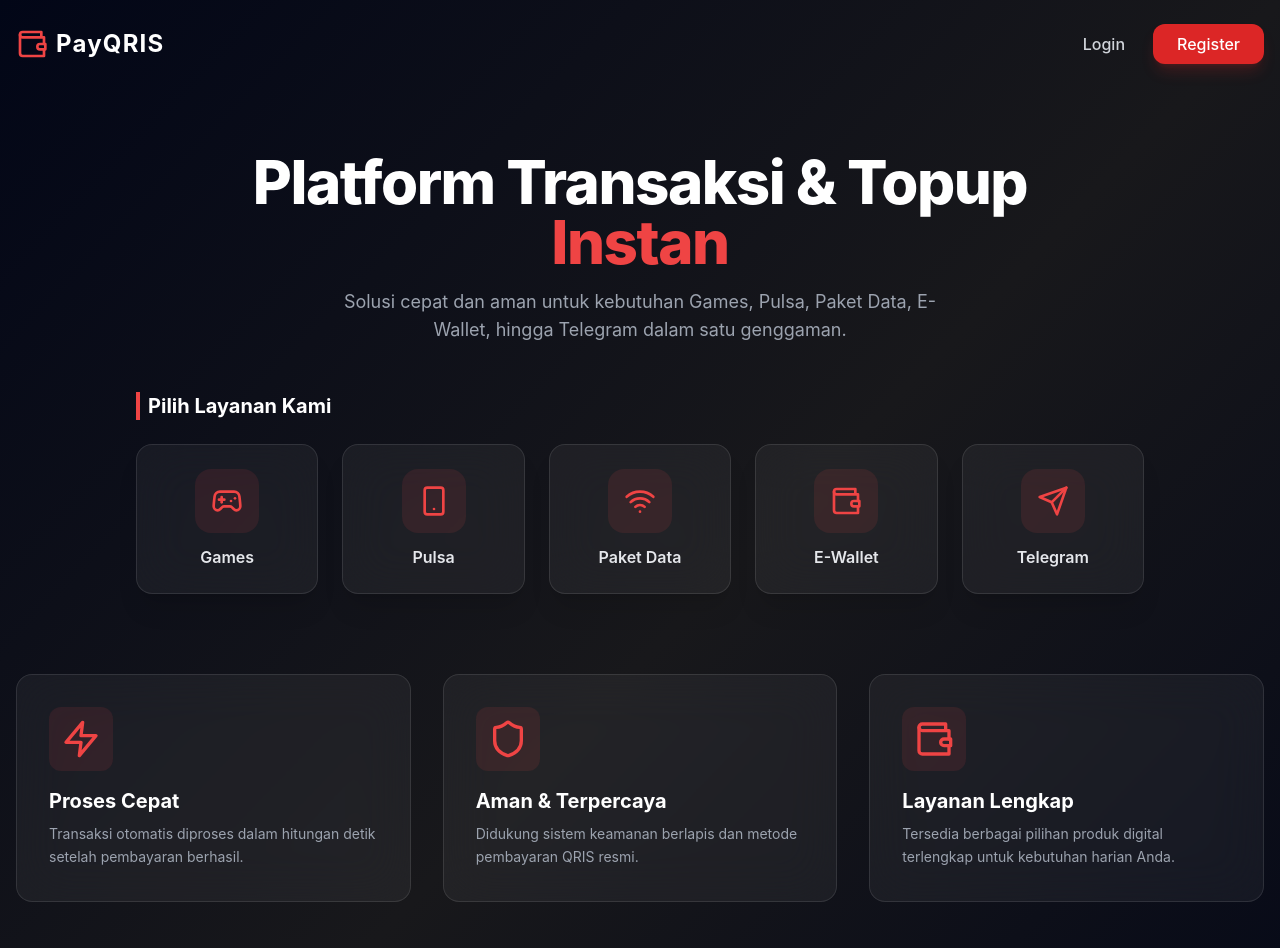
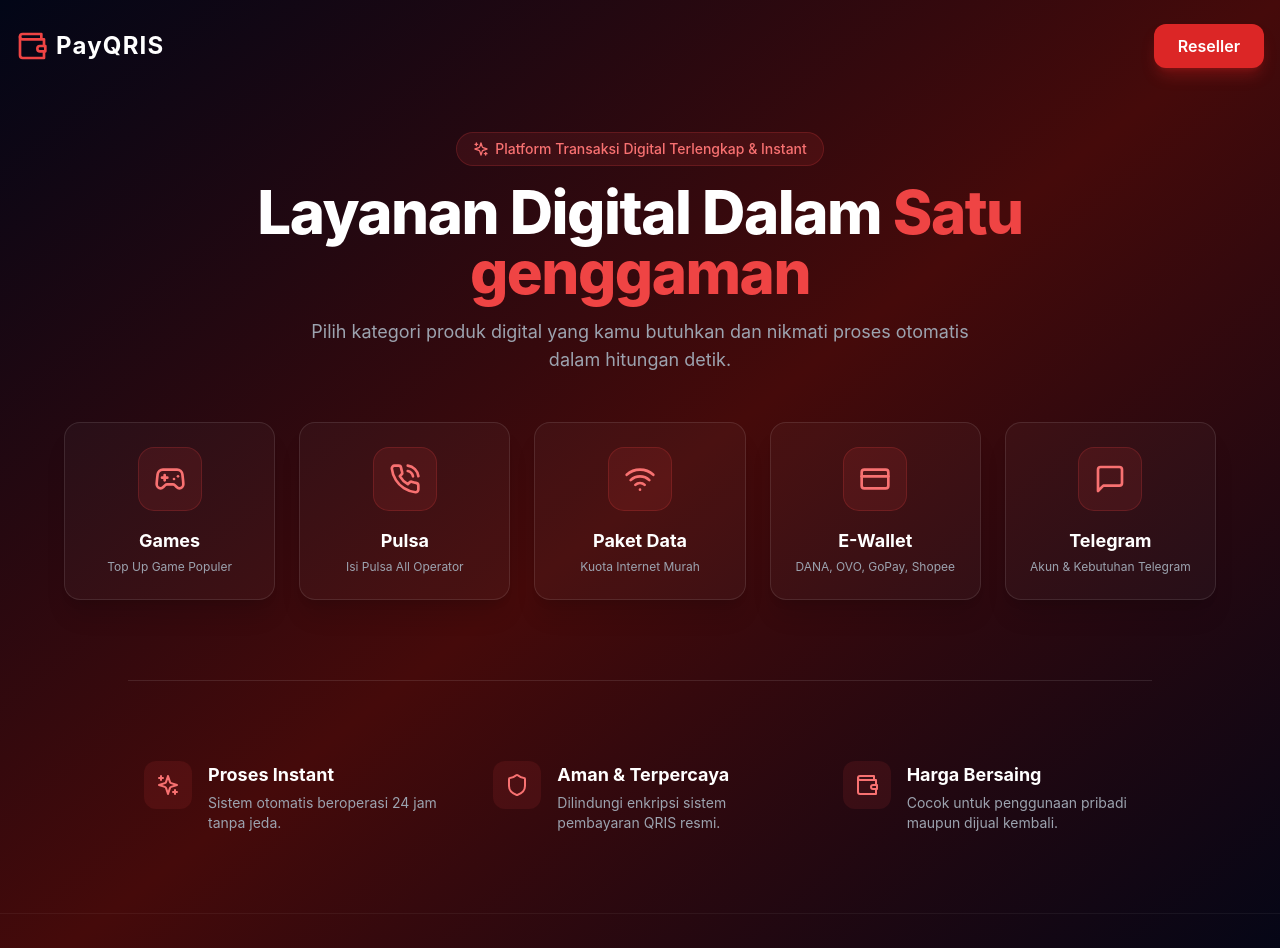
Before and after one commit to ofcdigisphere-labs/tnsmiley, a React (Vite) app in the folder frontend/: page / in a window 1280 px wide. Shown: the top 948 px of the page. Built offline with nearby package versions, Linux system fonts and the light colour scheme; no server answers.

Commit message:
LandingPage.jsx

```diff
--- a/frontend/src/pages/LandingPage.jsx
+++ b/frontend/src/pages/LandingPage.jsx
@@ -1,152 +1,110 @@
 import { useNavigate } from 'react-router-dom';
-import { Wallet, Zap, Shield, LayoutDashboard, Gamepad2, Smartphone, Wifi, Send } from 'lucide-react';
-import { useEffect, useState } from 'react';
+import { Wallet, Shield, Sparkles, Gamepad2, PhoneCall, Wifi, CreditCard, MessageSquare } from 'lucide-react';
 
 const LandingPage = () => {
   const navigate = useNavigate();
-  const [isLoggedIn, setIsLoggedIn] = useState(false);
 
-  useEffect(() => {
-    // Check if user is logged in
-    const userData = localStorage.getItem('user');
-    setIsLoggedIn(!!userData);
-  }, []);
-
-  // Daftar menu produk ala platform top-up modern
-  const productMenus = [
-    { title: 'Games', icon: <Gamepad2 className="w-8 h-8 text-red-500" />, path: '/games' },
-    { title: 'Pulsa', icon: <Smartphone className="w-8 h-8 text-red-500" />, path: '/pulsa' },
-    { title: 'Paket Data', icon: <Wifi className="w-8 h-8 text-red-500" />, path: '/paket-data' },
-    { title: 'E-Wallet', icon: <Wallet className="w-8 h-8 text-red-500" />, path: '/topup' },
-    { title: 'Telegram', icon: <Send className="w-8 h-8 text-red-500" />, path: '/telegram' },
+  const categories = [
+    { title: 'Games', icon: <Gamepad2 className="w-8 h-8 text-red-400" />, path: '/games', desc: 'Top Up Game Populer' },
+    { title: 'Pulsa', icon: <PhoneCall className="w-8 h-8 text-red-400" />, path: '/pulsa', desc: 'Isi Pulsa All Operator' },
+    { title: 'Paket Data', icon: <Wifi className="w-8 h-8 text-red-400" />, path: '/data', desc: 'Kuota Internet Murah' },
+    { title: 'E-Wallet', icon: <CreditCard className="w-8 h-8 text-red-400" />, path: '/topup', desc: 'DANA, OVO, GoPay, Shopee' },
+    { title: 'Telegram', icon: <MessageSquare className="w-8 h-8 text-red-400" />, path: '/telegram', desc: 'Akun & Kebutuhan Telegram' },
   ];
 
   return (
-    <div className="min-h-screen bg-gradient-to-br from-slate-950 via-zinc-900 to-slate-950 text-white">
+    <div className="min-h-screen bg-gradient-to-br from-slate-950 via-red-950 to-slate-950 text-white">
       {/* Header */}
       <nav className="container mx-auto px-4 py-6">
         <div className="flex items-center justify-between">
           <div className="flex items-center gap-2 cursor-pointer" onClick={() => navigate('/')}>
             <Wallet className="w-8 h-8 text-red-500" />
-            <h1 className="text-2xl font-bold tracking-wider text-white">PayQRIS</h1>
+            <h1 className="text-2xl font-bold tracking-wider">PayQRIS</h1>
           </div>
-          <div className="flex items-center gap-3">
-            {isLoggedIn ? (
-              <button
-                onClick={() => navigate('/dashboard')}
-                className="inline-flex items-center gap-2 bg-red-600 hover:bg-red-700 text-white px-6 py-2 rounded-xl font-medium transition shadow-lg shadow-red-600/20"
-              >
-                <LayoutDashboard className="w-4 h-4" />
-                Dashboard
-              </button>
-            ) : (
-              <>
-                <button
-                  onClick={() => navigate('/login')}
-                  className="text-gray-300 hover:text-red-400 px-4 py-2 rounded-xl font-medium transition"
-                >
-                  Login
-                </button>
+          <div>
             <button
               onClick={() => navigate('/register')}
-                  className="bg-red-600 hover:bg-red-700 text-white px-6 py-2 rounded-xl font-medium transition shadow-lg shadow-red-600/20"
+              className="bg-red-600 hover:bg-red-700 text-white px-6 py-2.5 rounded-xl font-semibold transition shadow-lg shadow-red-600/30"
             >
-                  Register
+              Reseller
             </button>
-              </>
-            )}
           </div>
         </div>
       </nav>
 
       {/* Hero Section */}
-      <div className="container mx-auto px-4 py-12 md:py-16">
+      <div className="container mx-auto px-4 pt-10 pb-16">
         <div className="max-w-4xl mx-auto text-center mb-12">
-          <h2 className="text-3xl md:text-5xl lg:text-6xl font-extrabold mb-4 px-4 tracking-tight">
-            Platform Transaksi & Topup
-            <span className="text-red-500"> Instan</span>
+          <span className="inline-flex items-center gap-1.5 py-1.5 px-4 rounded-full bg-red-500/10 border border-red-500/20 text-red-400 text-sm font-medium mb-4">
+            <Sparkles className="w-4 h-4" /> Platform Transaksi Digital Terlengkap & Instant
+          </span>
+          <h2 className="text-4xl md:text-6xl font-extrabold mb-4 tracking-tight">
+            Layanan Digital Dalam <span className="text-red-500">Satu genggaman</span>
           </h2>
-          <p className="text-sm md:text-lg text-gray-400 px-4 max-w-2xl mx-auto">
-            Solusi cepat dan aman untuk kebutuhan Games, Pulsa, Paket Data, E-Wallet, hingga Telegram dalam satu genggaman.
+          <p className="text-gray-400 text-base md:text-lg max-w-2xl mx-auto">
+            Pilih kategori produk digital yang kamu butuhkan dan nikmati proses otomatis dalam hitungan detik.
           </p>
         </div>
 
-        {/* Grid Menu Utama (Pengganti Tombol) */}
-        <div className="max-w-5xl mx-auto px-2">
-          <h3 className="text-lg md:text-xl font-bold text-white mb-6 px-2 border-l-4 border-red-500">
-            Pilih Layanan Kami
-          </h3>
-          <div className="grid grid-cols-2 sm:grid-cols-3 md:grid-cols-5 gap-4 md:gap-6">
-            {productMenus.map((menu, index) => (
+        {/* Modern Grid List Menu */}
+        <div className="grid grid-cols-2 sm:grid-cols-2 md:grid-cols-3 lg:grid-cols-5 gap-4 md:gap-6 max-w-6xl mx-auto">
+          {categories.map((cat, index) => (
             <div
               key={index}
-                onClick={() => navigate(menu.path)}
-                className="bg-white/5 backdrop-blur-xl border border-white/10 rounded-2xl p-6 text-center cursor-pointer hover:bg-white/10 hover:border-red-500/50 transition-all duration-300 transform hover:-translate-y-1 shadow-xl flex flex-col items-center justify-center gap-3 group"
+              onClick={() => navigate(cat.path)}
+              className="bg-white/[0.03] hover:bg-white/[0.08] border border-white/10 hover:border-red-500/50 rounded-2xl p-5 md:p-6 text-center cursor-pointer transition-all duration-300 transform hover:-translate-y-1.5 shadow-xl group flex flex-col items-center justify-center"
             >
-                <div className="p-4 bg-red-500/10 rounded-2xl group-hover:bg-red-500/20 transition">
-                  {menu.icon}
+              <div className="w-16 h-16 rounded-2xl bg-red-500/10 border border-red-500/20 flex items-center justify-center mb-4 group-hover:scale-110 transition-transform">
+                {cat.icon}
               </div>
-                <span className="text-sm md:text-base font-semibold text-gray-200 group-hover:text-red-400 transition">
-                  {menu.title}
-                </span>
+              <h3 className="text-lg font-bold text-white mb-1 group-hover:text-red-400 transition-colors">
+                {cat.title}
+              </h3>
+              <p className="text-xs text-gray-400 line-clamp-2">
+                {cat.desc}
+              </p>
             </div>
           ))}
         </div>
+
+        {/* Features Info Section */}
+        <div className="grid sm:grid-cols-3 gap-6 max-w-5xl mx-auto mt-20 pt-16 border-t border-white/10">
+          <div className="flex items-start gap-4 p-4">
+            <div className="p-3 bg-red-500/10 rounded-xl text-red-400">
+              <Sparkles className="w-6 h-6" />
             </div>
-
-        {/* Features */}
-        <div className="grid sm:grid-cols-2 md:grid-cols-3 gap-6 md:gap-8 mt-20">
-          <FeatureCard
-            icon={<Zap className="w-10 h-10 text-red-500" />}
-            title="Proses Cepat"
-            description="Transaksi otomatis diproses dalam hitungan detik setelah pembayaran berhasil."
-          />
-          <FeatureCard
-            icon={<Shield className="w-10 h-10 text-red-500" />}
-            title="Aman & Terpercaya"
-            description="Didukung sistem keamanan berlapis dan metode pembayaran QRIS resmi."
-          />
-          <FeatureCard
-            icon={<Wallet className="w-10 h-10 text-red-500" />}
-            title="Layanan Lengkap"
-            description="Tersedia berbagai pilihan produk digital terlengkap untuk kebutuhan harian Anda."
-          />
+            <div>
+              <h4 className="font-bold text-lg mb-1">Proses Instant</h4>
+              <p className="text-sm text-gray-400">Sistem otomatis beroperasi 24 jam tanpa jeda.</p>
             </div>
-
-        {/* Supported E-Wallets */}
-        <div className="mt-20">
-          <h3 className="text-xl md:text-2xl font-bold text-white text-center mb-8 px-4">
-            Didukung Oleh Berbagai Pembayaran & E-Wallet
-          </h3>
-          <div className="flex flex-wrap justify-center gap-4 md:gap-6 px-4">
-            {['DANA', 'OVO', 'GoPay', 'ShopeePay', 'QRIS All Payment'].map((wallet) => (
-              <div
-                key={wallet}
-                className="bg-white/5 backdrop-blur-lg border border-white/10 rounded-xl px-6 py-3 shadow-md"
-              >
-                <p className="text-sm md:text-base font-semibold text-gray-300">{wallet}</p>
           </div>
-            ))}
+          <div className="flex items-start gap-4 p-4">
+            <div className="p-3 bg-red-500/10 rounded-xl text-red-400">
+              <Shield className="w-6 h-6" />
+            </div>
+            <div>
+              <h4 className="font-bold text-lg mb-1">Aman & Terpercaya</h4>
+              <p className="text-sm text-gray-400">Dilindungi enkripsi sistem pembayaran QRIS resmi.</p>
+            </div>
+          </div>
+          <div className="flex items-start gap-4 p-4">
+            <div className="p-3 bg-red-500/10 rounded-xl text-red-400">
+              <Wallet className="w-6 h-6" />
+            </div>
+            <div>
+              <h4 className="font-bold text-lg mb-1">Harga Bersaing</h4>
+              <p className="text-sm text-gray-400">Cocok untuk penggunaan pribadi maupun dijual kembali.</p>
+            </div>
           </div>
         </div>
       </div>
 
       {/* Footer */}
-      <footer className="container mx-auto px-4 py-8 text-center text-gray-500 border-t border-white/5 mt-20">
-        <p>&copy; 2026 PayQRIS. All rights reserved.</p>
+      <footer className="container mx-auto px-4 py-8 text-center text-gray-500 text-sm border-t border-white/5">
+        <p>&copy; {new Date().getFullYear()} PayQRIS. All rights reserved.</p>
       </footer>
     </div>
   );
 };
 
-const FeatureCard = ({ icon, title, description }) => {
-  return (
-    <div className="bg-white/5 backdrop-blur-xl border border-white/10 rounded-2xl p-6 md:p-8 hover:bg-white/10 transition">
-      <div className="mb-4 p-3 bg-red-500/10 w-fit rounded-xl">{icon}</div>
-      <h3 className="text-lg md:text-xl font-bold text-white mb-2">{title}</h3>
-      <p className="text-sm md:text-gray-400 text-gray-300 leading-relaxed">{description}</p>
-    </div>
-  );
-};
-
 export default LandingPage;
```
Lines whose indentation alone changed are shown as unchanged.
